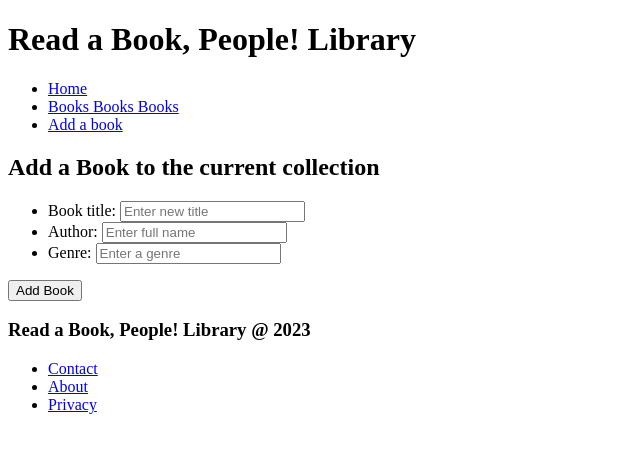
After one commit to GPSPic/CodeClan_homework, a Flask app: page /addnew in a window 1280 px wide. The commit adds this page. Shown: the top 453 px of the page, without its empty margins (0-640 px from the left). Run offline with Flask 2, Linux system fonts and the light colour scheme.

Commit message:
homework MVP

```diff
--- a/week_03/day_5/book_hw/controllers/controller.py
+++ b/week_03/day_5/book_hw/controllers/controller.py
@@ -1,8 +1,50 @@
 from flask import render_template, request, redirect
+
 from app import app
-from models.library import library, add_book, remove_book
+from models.library import book_list, add_book, delete_book, check_book_out, check_book_in
 from models.book import Book
 
 @app.route('/')
 def index():
     return render_template('index.html', title="Home")
+
+@app.route('/books/')
+def books():
+    return render_template('books/index.html', title="Books", books=book_list)
+
+@app.route('/books/<id>')
+def single_book(id):
+    return render_template('books/show.html', title="Collection", book=book_list[int(id)], id=id)
+# , library=book_list
+
+@app.route('/addnew')
+def add_book_page():
+    return render_template('addnew.html', title="Add New")
+
+@app.route('/addnew', methods=['POST'])
+def add_book_to_library():
+    title = request.form['title']
+    author = request.form['Rubber duck']
+    genre = request.form['genre']
+    new_book = Book(title, author, genre)
+    add_book(new_book)
+    return redirect('/books')
+
+@app.route('/books/<id>/delete', methods=['POST'])
+def remove_book_from_library(id):
+    book = book_list[int(id)]
+    delete_book(book)
+    return redirect('/books')
+
+# works by defining the id in python/flask in the show.html page {{id}} and from the GET route for /books/id (show.html)
+# @app.route('/books/<id>/delete', methods=['POST'])
+# def remove_book_from_library(id):
+#     book = book_list[int(id)]
+#     delete_book(book)
+#     return redirect('/books')
+
+# @app.route('/books/<id>/checkout', methods=['POST'])
+# def check_book_out_of_library(id):
+#     book = book_list[int(id)]
+#     check_book_out(book)
+#     return redirect('/books/<id>')
--- a/week_03/day_5/book_hw/models/book.py
+++ b/week_03/day_5/book_hw/models/book.py
@@ -3,3 +3,4 @@ class Book():
         self.title = title
         self.author = author
         self.genre = genre
+        self.available = True
--- a/week_03/day_5/book_hw/models/library.py
+++ b/week_03/day_5/book_hw/models/library.py
@@ -1,12 +1,70 @@
 from models.book import Book
 
-class Library:
-    def __init__(self, name):
-        self.name = name
-        self.book_list = []
+book1 = Book("Automate the Boring Stuff with Python", "Al Sweigart", "Psychological horror")
+book2 = Book("The Wandering Inn", "pirateaba", "Fantasy")
+book3 = Book("Le Misanthrope", "Moliere", "Comedy")
+book4 = Book("Do androids dream of electric sheep?", "Philip K. Dick", "Science-Fiction")
+book5 = Book("And then there were none", "Agatha Christie", "Mystery")
+book_list = [book1, book2, book3]
 
-def add_book(self, book):
-    self.book_list.append(book)
+def add_book(book):
+    if book not in book_list:
+        book_list.append(book)
 
-def remove_book(self, book):
-    self.book_list.remove(book)
+def delete_book(book):
+    if book in book_list:
+        book_list.remove(book)
+
+def check_book_out(book):
+    if book.available:
+        book.available = False
+
+def check_book_in(book):
+    if not book.available:
+        book.available = True
+
+
+
+
+
+
+
+
+
+
+
+
+
+
+
+
+
+
+
+
+
+
+
+
+
+
+# class Library:
+#     def __init__(self, name):
+#         self.name = name
+#         self.book_list = []
+
+#     def add_book(self, book):
+#         if book not in self.book_list:
+#             self.book_list.append(book)
+
+#     def remove_book(self, book):
+#         if book in self.book_list:
+#             self.book_list.remove(book)
+
+#     def list_all_books(self):
+#         all_books = [book for book in self.book_list]
+#         return all_books
+
+#     def list_all_books_titles(self):
+#         all_books_titles = [book.title for book in self.book_list]
+#         return all_books_titles
--- a/week_03/day_5/book_hw/run_test.py
+++ b/week_03/day_5/book_hw/run_test.py
@@ -1,4 +1,5 @@
 import unittest
+from tests.library_test import TestLibrary
 from tests.book_test import TestBook
 
 if __name__ == '__main__':
--- /dev/null
+++ b/week_03/day_5/book_hw/templates/addnew.html
@@ -0,0 +1,40 @@
+{% extends 'base.html' %}
+
+{% block content %}
+    <h2>Add a Book to the current collection</h2>
+    <form action="/addnew" method="post">
+        <ul>
+            <li>
+                <label for="title">Book title: </label>
+                <input type="text" name="title" id="title" placeholder="Enter new title" required="required"
+                onfocus="this.placeholder=''"
+                onblur="this.placeholder='Enter new title'" />
+            </li>
+            <li>
+                <label for="author">Author: </label>
+                <input type="text" name="Rubber duck" id="author" placeholder="Enter full name" required="required"
+                onfocus="this.placeholder=''"
+                onblur="this.placeholder='Enter full name'" />
+            </li>
+            <li>
+                <label for="genre">Genre: </label>
+                <input type="text" id="genre" name="genre" placeholder="Enter a genre" required="required"
+                onfocus="this.placeholder=''"
+                onblur="this.placeholder='Enter full name'" />
+            </li>
+        </ul>
+            <input type="submit" value="Add Book">
+    </form>
+{% endblock content %}
+
+<!-- Approach encounter issues is valid value is not selected before button is pressed
+                <label for="genre">Select a Genre: </label>
+                <select name="genre" id="genre" placeholder="Genre" required="required">
+                    <option value="" disabled selected>Genre</option>
+                    <option value="comedy">Comedy</option>
+                    <option value="fantasy">Fantasy</option>
+                    <option value="Mystery">Mystery</option>
+                    <option value="psychological horror">Psychological horror</option>
+                    <option value="science-fiction">Science-Fiction</option>
+                    <option value="other">Other</option>
+                </select> -->
--- a/week_03/day_5/book_hw/templates/base.html
+++ b/week_03/day_5/book_hw/templates/base.html
@@ -14,13 +14,15 @@
             <ul>
                 <li><a href="/">Home</a></li>
                 <li><a href="/books">Books Books Books</a></li>
-                <li><a href="/bookd/new">Add a book</a></li>
+                <li><a href="/addnew">Add a book</a></li>
             </ul>
         </nav>
     </header>
+    <main>
     {% block content %}
 
     {% endblock %}
+    </main>
     <footer>
         <h3>Read a Book, People! Library @ 2023</h3>
         <nav>
```
Also changed, not shown: week_03/day_5/book_hw/templates/books/index.html (+9 -1 lines), week_03/day_5/book_hw/templates/books/show.html (added, +32 -0 lines), week_03/day_5/book_hw/tests/book_test.py (+15 -3 lines), week_03/day_5/book_hw/tests/library_test.py (+53 -5 lines).
